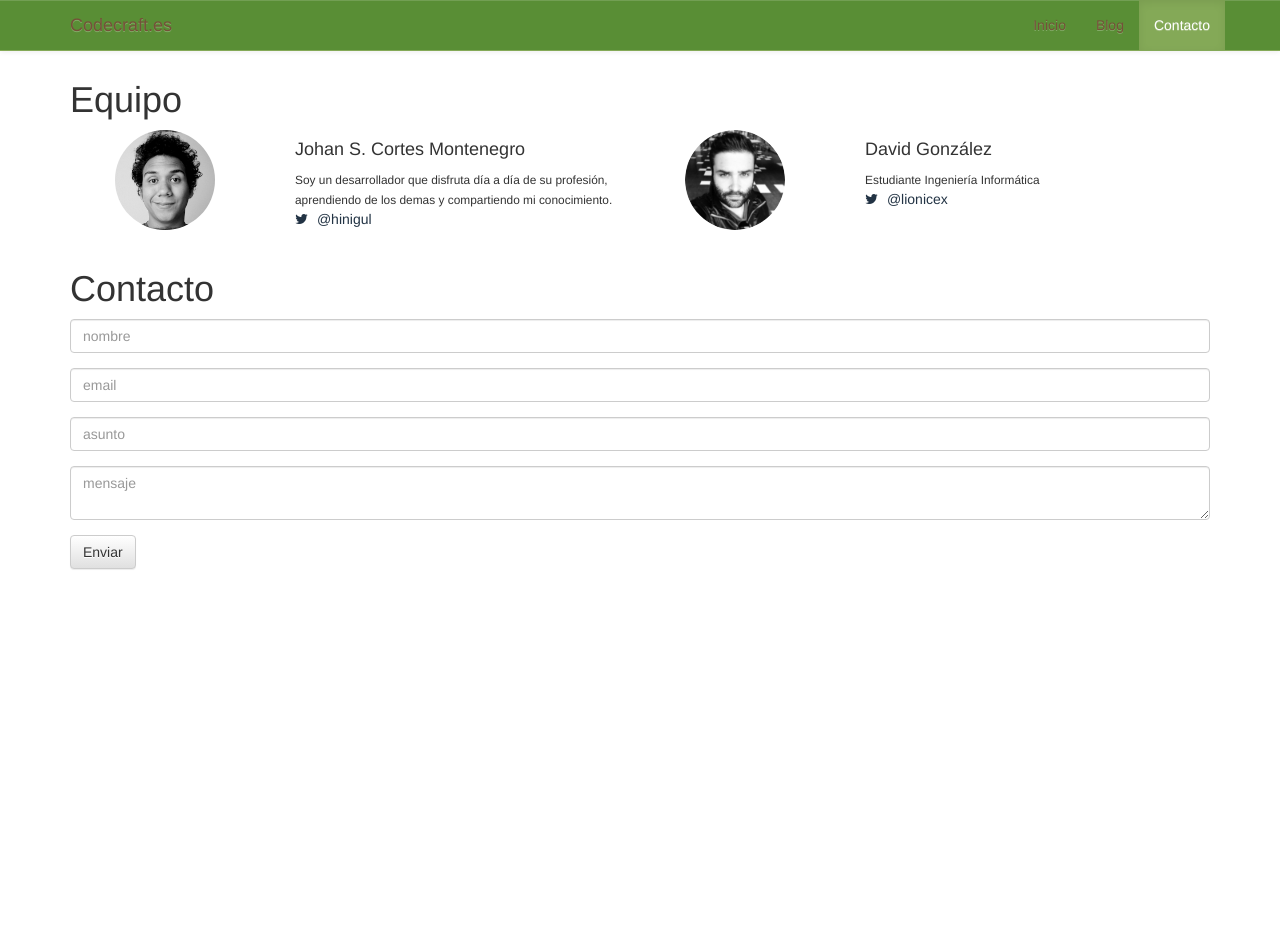
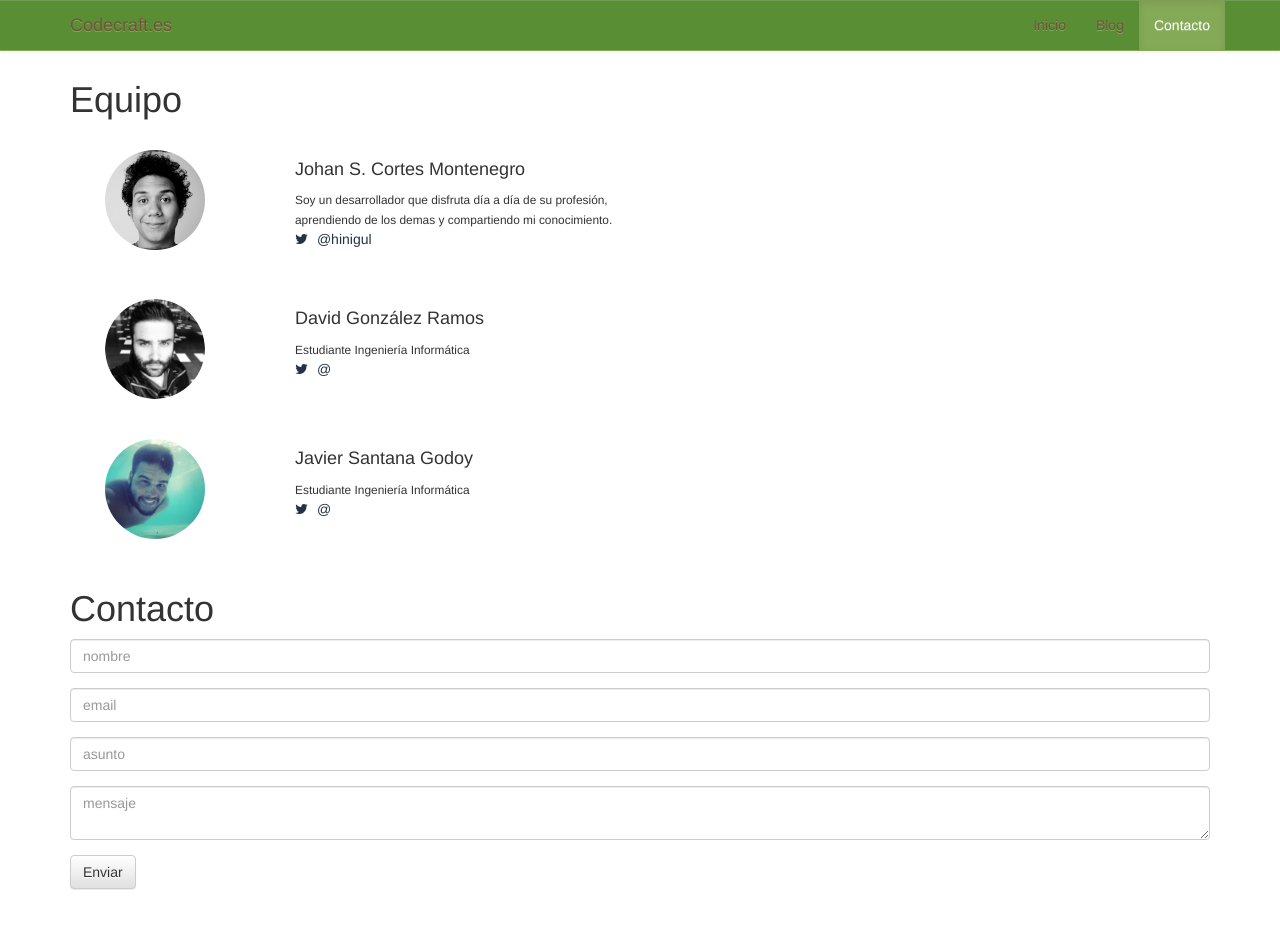
Before and after one commit to itrion/codecraft.es, a Jekyll site: the page built from contact.html, in a window 1280 px wide and 949 px high. Shown: the top 929 px of the window. Built offline with Jekyll 4.4.1, drawn with Linux system fonts in a browser that asks for light colours; nearby versions of some CDN libraries.

Commit message:
Add Javi as team member

```diff
--- a/_data/members.yml
+++ b/_data/members.yml
@@ -4,8 +4,14 @@
   mail: mailto:johanscm50@gmail.com
   twitter: hinigul
 
-- name: David González
+- name: David González Ramos
   text: "Estudiante Ingeniería Informática"
   img: david.png
   mail: mailto:davidglezramos@gmail.com
-  twitter: lionicex
+  instagram: lionicex
+
+- name: Javier Santana Godoy
+  text: "Estudiante Ingeniería Informática"
+  img: javi.jpg
+  mail: mailto:javiersantanagodoy@gmail.com
+  instagram: mrivaj
--- a/_includes/members.html
+++ b/_includes/members.html
@@ -1,11 +1,11 @@
 <h1>Equipo</h1>
-<div class="container">
+<div class="row">
 	{% for member in site.data.members %}
-	<div class="container col-xs-12 col-sm-6">
-		<div class="col-sm-4">
+	<div class="container col-sm-12 member">
+		<div class="col-sm-2">
 			<img class="img-circle" style="width: 100px;" src="/img/members/{{ member.img }}">
 		</div>
-		<div class="col-sm-8">
+		<div class="col-sm-4">
 			<h4>{{ member.name }}</h4>
 			<small>{{ member.text }}</small>
 			<p>
--- a/css/style.css
+++ b/css/style.css
@@ -24,6 +24,10 @@
 
 .page-header{
   font-family: "Roboto";
+}
+
+.member{
+  margin: 20px;
 }
 
 body {
```
Also changed, not shown: img/members/javi.jpg (added).
